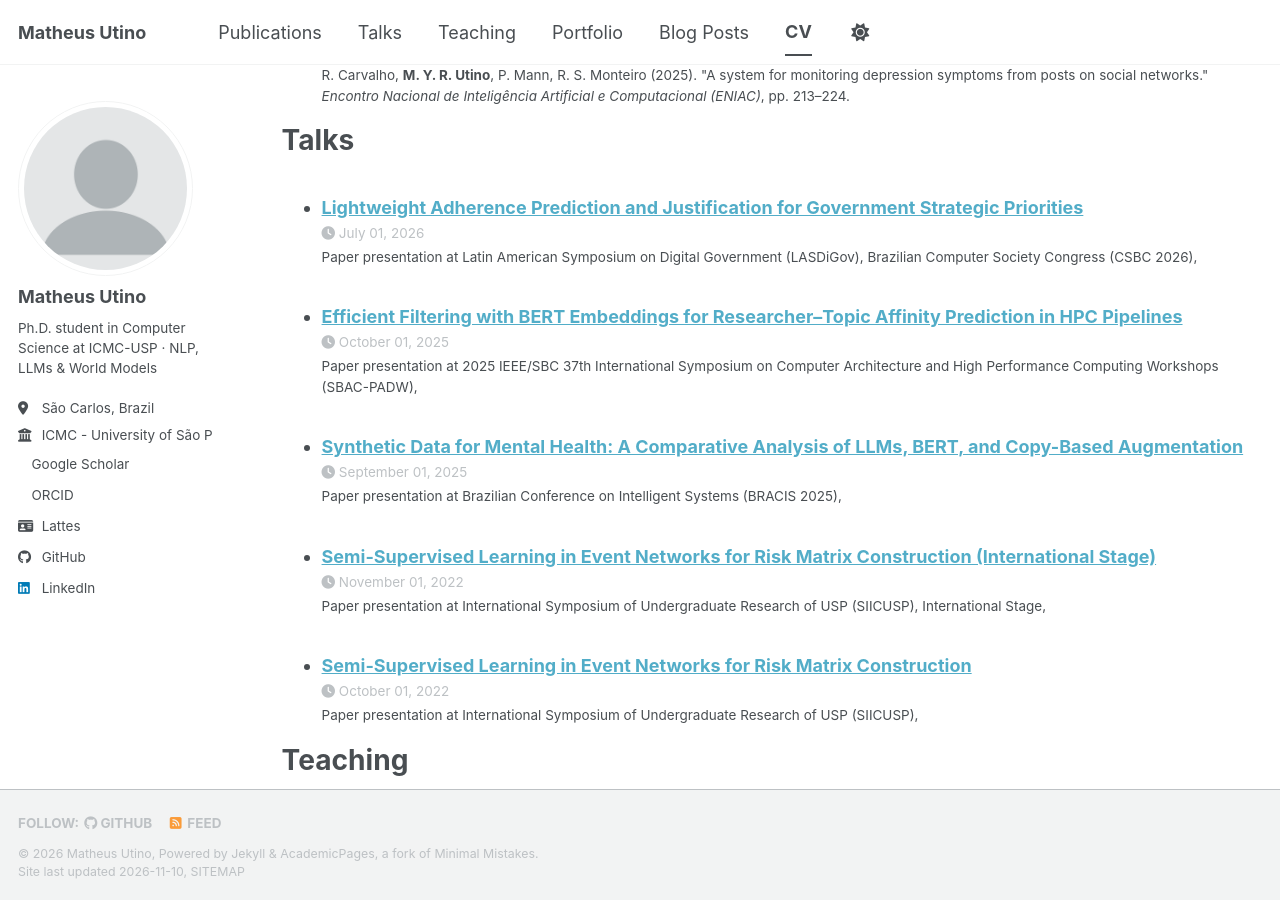
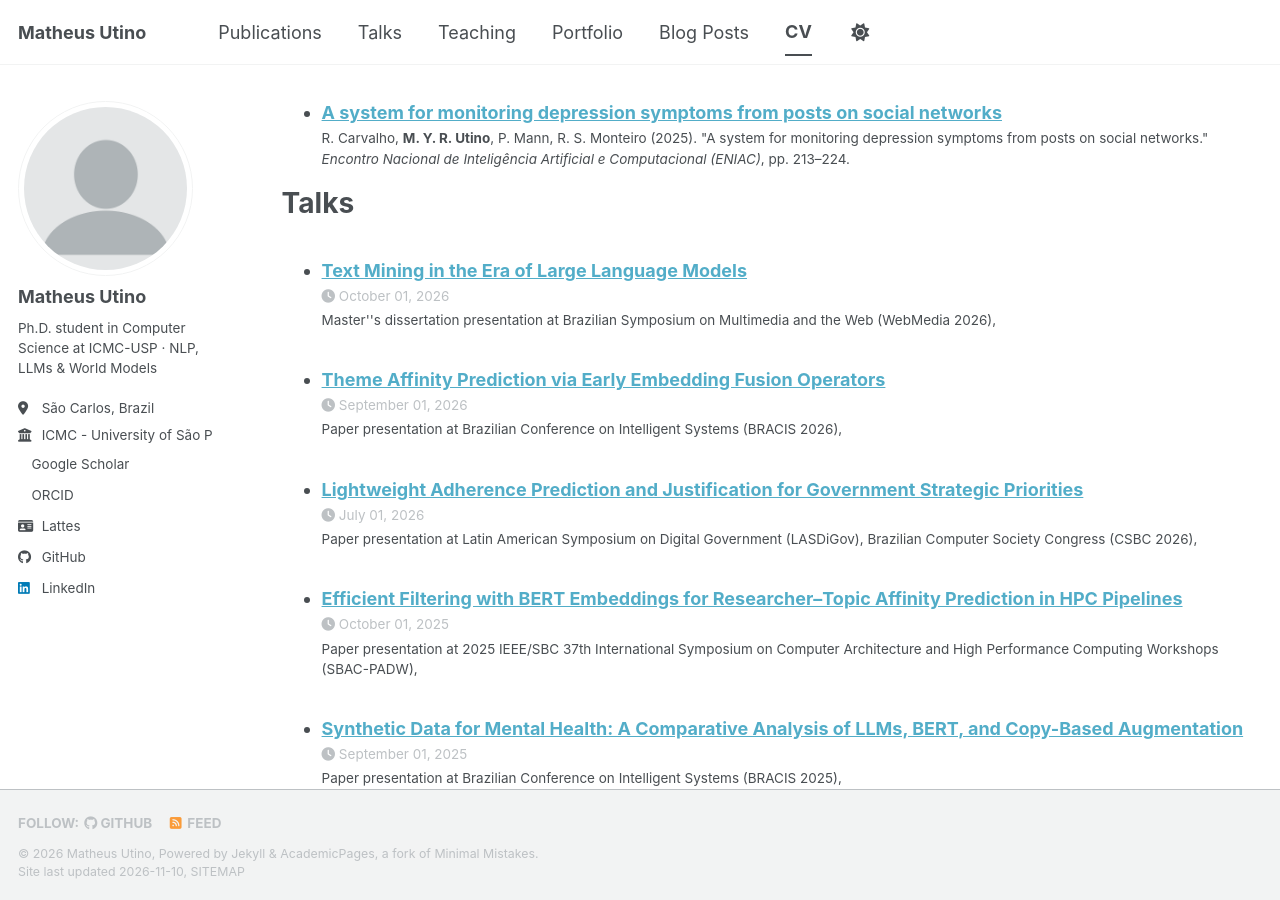
Before and after one commit to Matheusutino/matheusutino.github.io, a Jekyll site: the page built from _pages/cv.md, in a window 1280 px wide and 900 px high, scrolled down 4130 px. Built offline with Jekyll 4.4.1, drawn with Linux system fonts in a browser that asks for light colours; a script bundle is joined from its source files by our own code; a style sheet for code colours, icons or effects is not loaded; some of the changed text lies outside the part shown.

Commit message:
Add BRACIS 2026 and WebMedia 2026 talks and best dissertation award
Co-Authored-By: Claude Opus 5.5 <noreply@anthropic.com>

```diff
--- a/_pages/cv.md
+++ b/_pages/cv.md
@@ -56,6 +56,7 @@ Skills
 
 Awards
 ======
+* **Best Master's Dissertation Award**, Brazilian Symposium on Multimedia and the Web (WebMedia), 2026, for *Text Mining in the Era of Large Language Models*
 * Outstanding Student, University of São Paulo, 2019
 * **3rd / 303**, Generative AI Competition (Bitgrit), 2023
 * **1st / 10**, ML Olympiad: Urban Traffic Density (Kaggle), 2024
--- a/_publications/2026-01-01-text-mining-in-the-era-of-large-language-models.md
+++ b/_publications/2026-01-01-text-mining-in-the-era-of-large-language-models.md
@@ -7,3 +7,5 @@ date: 2026-01-01
 venue: 'Simpósio Brasileiro de Sistemas Multimídia e Web (WebMedia)'
 citation: '<b>M. Y. R. Utino</b>, R. M. Marcacini (2026). &quot;Text Mining in the Era of Large Language Models.&quot; <i>Simpósio Brasileiro de Sistemas Multimídia e Web (WebMedia)</i>, pp. 28–29.'
 ---
+
+**Best Master's Dissertation Award** at WebMedia 2026.
--- /dev/null
+++ b/_talks/2026-09-01-bracis-2026.md
@@ -0,0 +1,9 @@
+---
+title: 'Theme Affinity Prediction via Early Embedding Fusion Operators'
+collection: talks
+type: "Paper presentation"
+permalink: /talks/2026-bracis-2026
+venue: 'Brazilian Conference on Intelligent Systems (BRACIS 2026)'
+date: 2026-09-01
+date_display: "2026"
+---
```
Also changed, not shown: _pages/about.md (+1 -1 lines), _talks/2026-10-01-webmedia-2026.md (added, +11 -0 lines).
